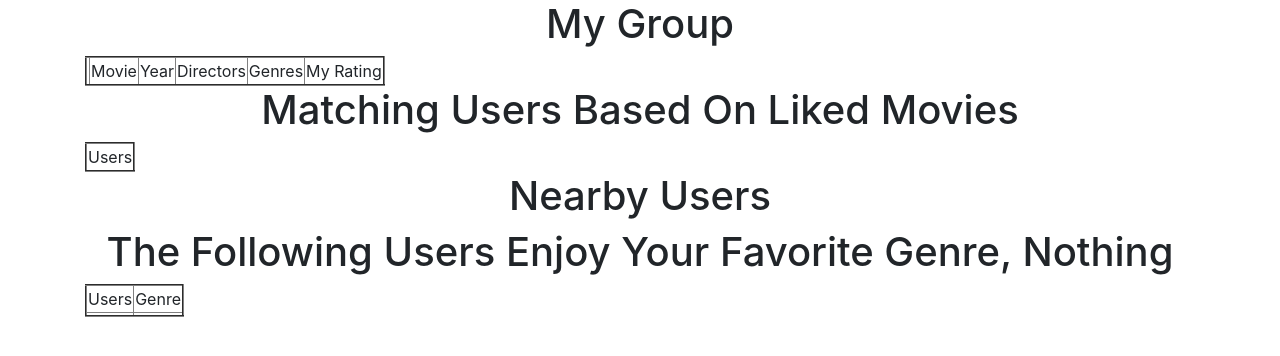
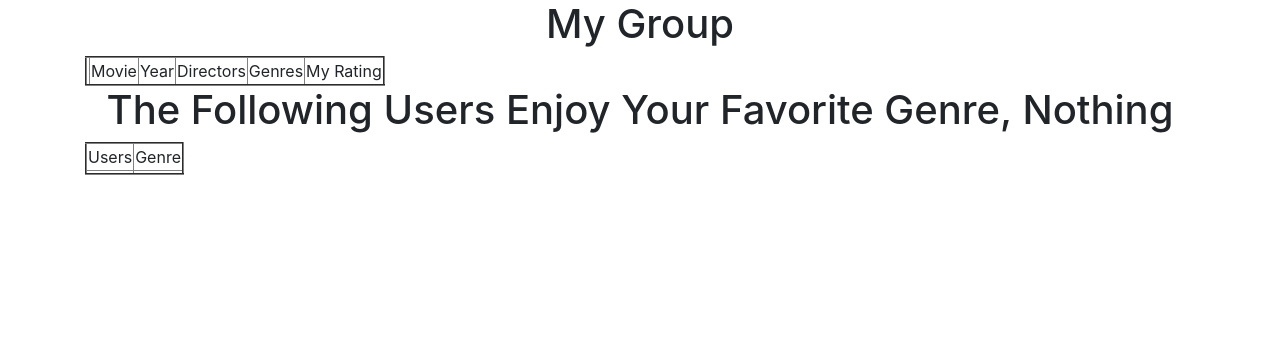
Before and after one commit to toch24/MovieAte, a Flask app: page /mygroup in a window 1280 px wide. Shown: the part 56-412 px from the top of the page. Run offline with Flask 2, Linux system fonts and the light colour scheme; the visitor is signed in with stand-in values (Sample User, id 1); data that the repository does not hold is empty; some libraries are stand-ins or nearby versions.

Commit message:
Remove nearby users from my group

```diff
--- a/templates/mygroup.html
+++ b/templates/mygroup.html
@@ -49,29 +49,6 @@
     </table>
     </div>
 
-    <h1 style="text-align: center;">
-      Matching Users Based On Liked Movies
-    </h1>
-    <div class="container">
-      <table border = 2>
-      <thead>
-      <td>Users</td>
-      </thead>
-
-    {% for row in mNrows %}
-      <tr>
-        <td>{{ row[0]}}</td>
-
-      </tr>
-
-    {% endfor %}
-      </table>
-      </div>
-
-      <h1 style="text-align: center;">
-        Nearby Users
-      </h1>
-
 
         <h1 style="text-align: center;">
           The Following Users Enjoy Your Favorite Genre, {{userGenre}}
```
